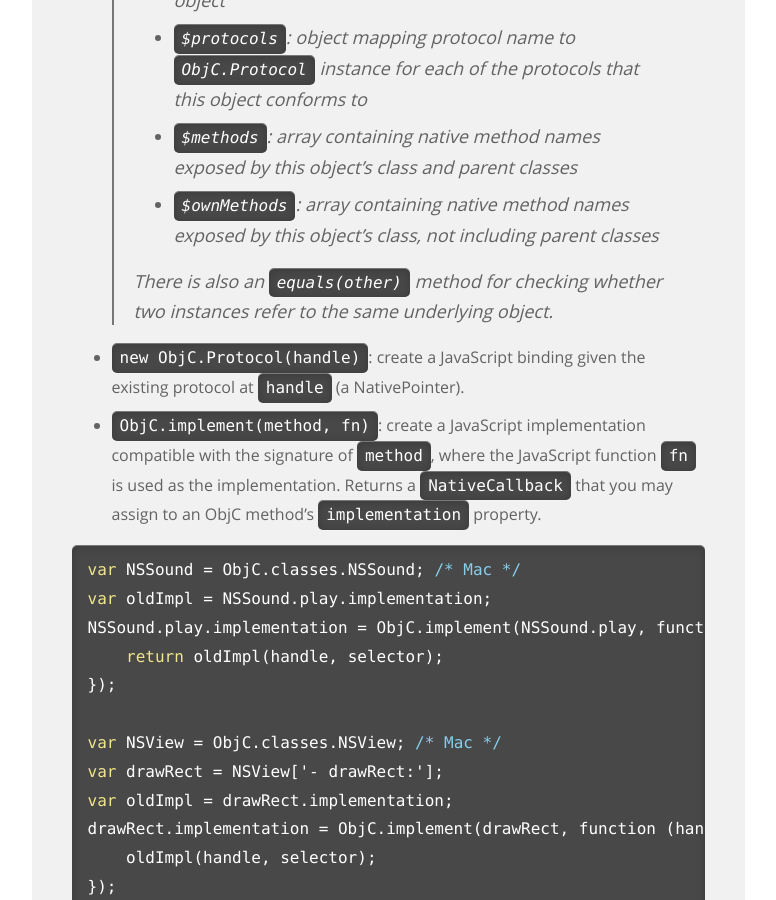
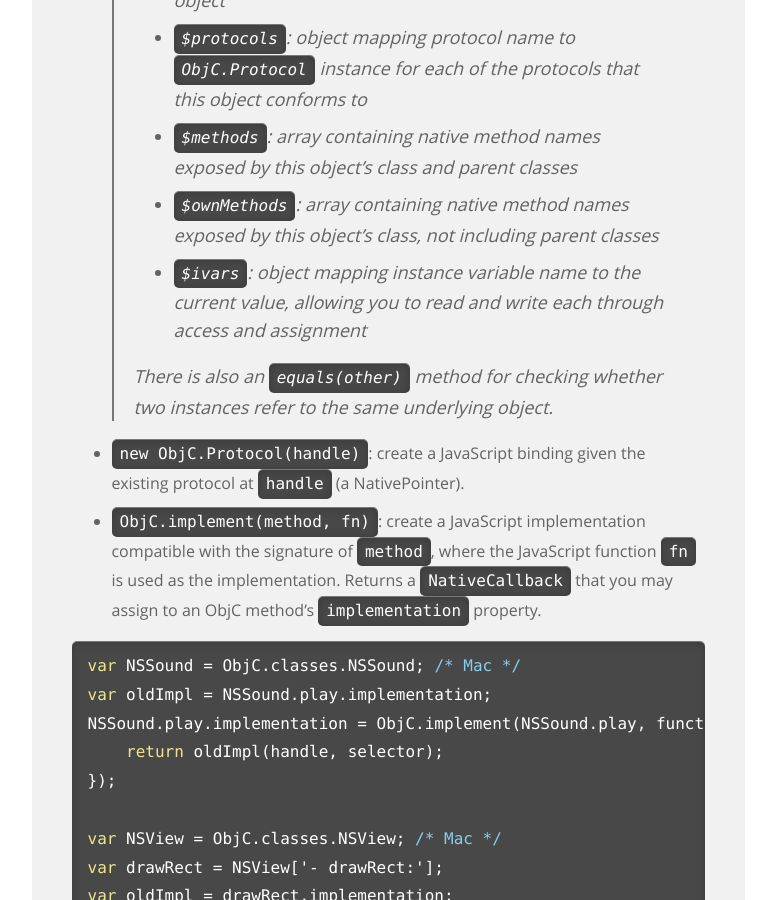
Before and after one commit to frida/frida-website, a Jekyll site: the page built from _docs/javascript-api.md, in a window 1280 px wide and 900 px high, scrolled down 28974 px. Shown: the whole window, without its empty margins (364-1140 px from the left). Built offline with Jekyll 4.4.1, drawn with Linux system fonts in a browser that asks for light colours.

Commit message:
Document ObjC.Object's $ivars property

```diff
--- a/_docs/javascript-api.md
+++ b/_docs/javascript-api.md
@@ -1193,6 +1193,8 @@ var sound = new ObjC.Object(ptr("0x1234"));
 >       class and parent classes
 >   -   `$ownMethods`: array containing native method names exposed by this object's
 >       class, not including parent classes
+>   -   `$ivars`: object mapping instance variable name to the current value,
+>       allowing you to read and write each through access and assignment
 >
 >   There is also an `equals(other)` method for checking whether two instances
 >   refer to the same underlying object.
```
